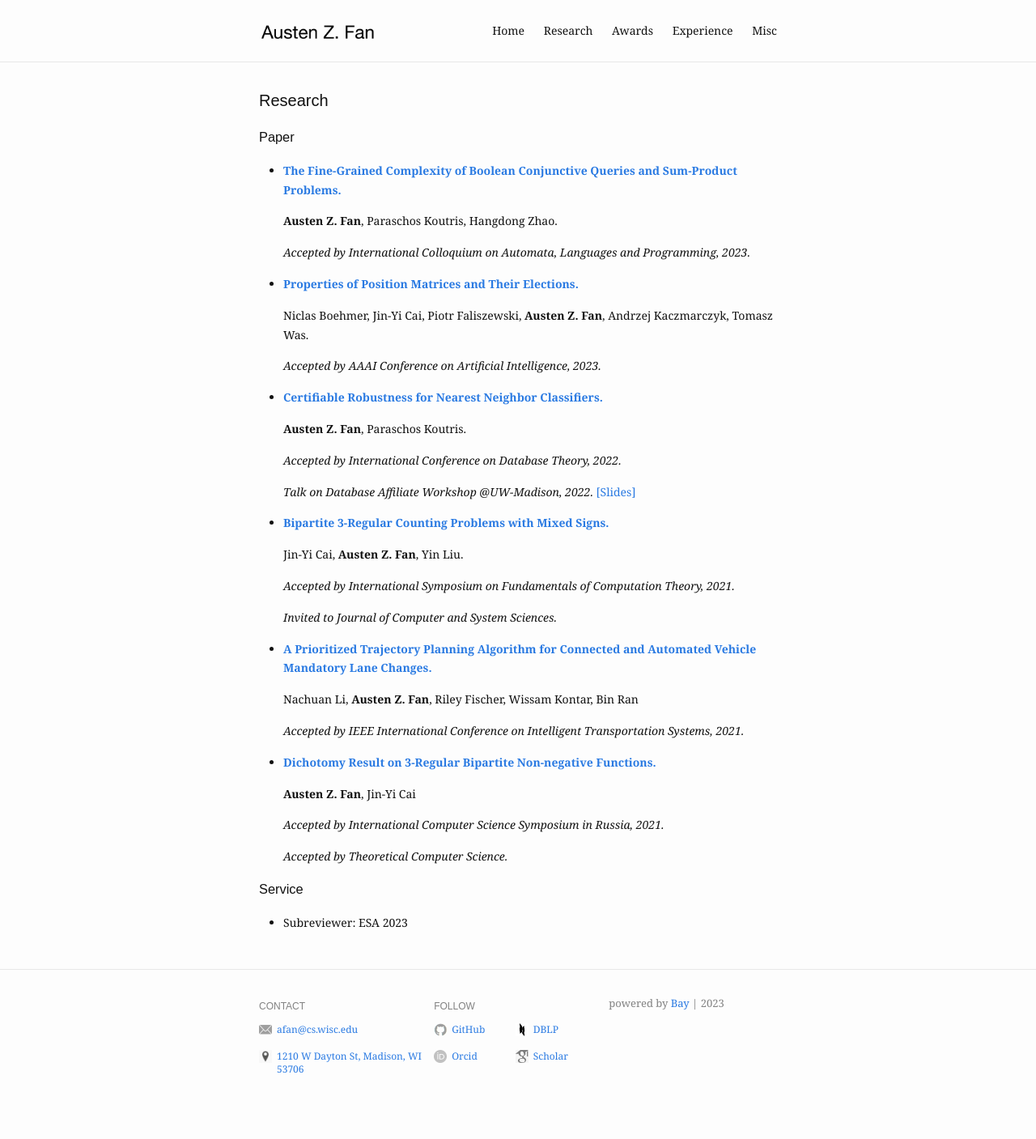
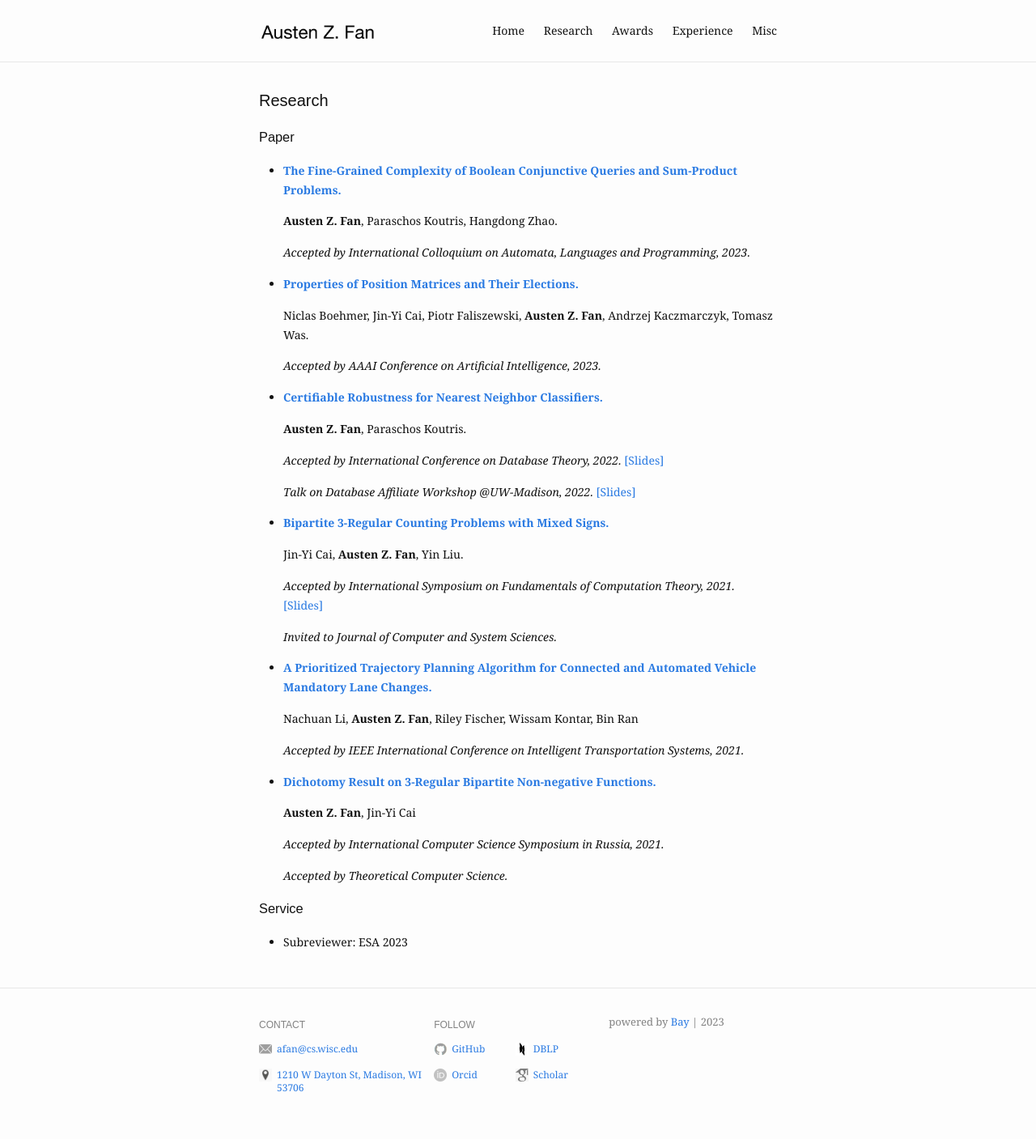
Before and after one commit to Austen-Z-Fan/Austen-Z-Fan.github.io, a Jekyll site: the page built from research.md, in a window 1280 px wide. Shown: the whole page at 81% size. Built offline with Jekyll 4.4.1, drawn with Linux system fonts in a browser that asks for light colours; before the commit the page ends 1384 px from its top, so only the background shows below that.

Commit message:
Update research.md

```diff
--- a/research.md
+++ b/research.md
@@ -22,7 +22,7 @@ slug: /research
 
   **Austen Z. Fan**, Paraschos Koutris.
 
-  *Accepted by International Conference on Database Theory, 2022.*
+  *Accepted by International Conference on Database Theory, 2022.* [\[Slides\]](assets/slides/ICDT_2022_Presentation.pdf)
 
   *Talk on Database Affiliate Workshop @UW-Madison, 2022.*  [\[Slides\]](assets/slides/ICDT_2022_Presentation.pdf)
 
@@ -31,7 +31,7 @@ slug: /research
 
   Jin-Yi Cai, **Austen Z. Fan**, Yin Liu.
 
-  *Accepted by International Symposium on Fundamentals of Computation Theory, 2021.*
+  *Accepted by International Symposium on Fundamentals of Computation Theory, 2021.* [\[Slides\]](assets/slides/FCT_2022_Presentation.pdf)
 
   *Invited to Journal of Computer and System Sciences.*
 
```
